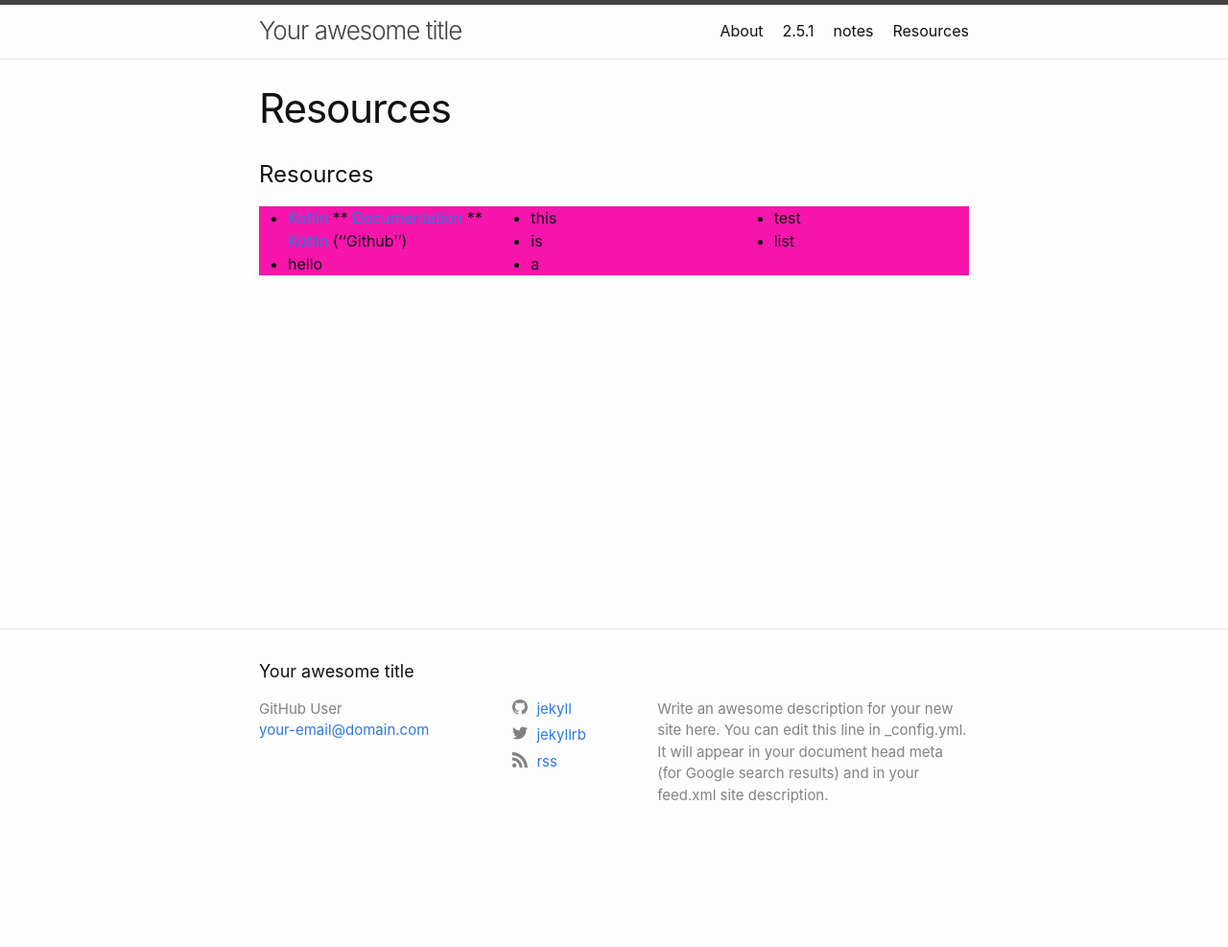
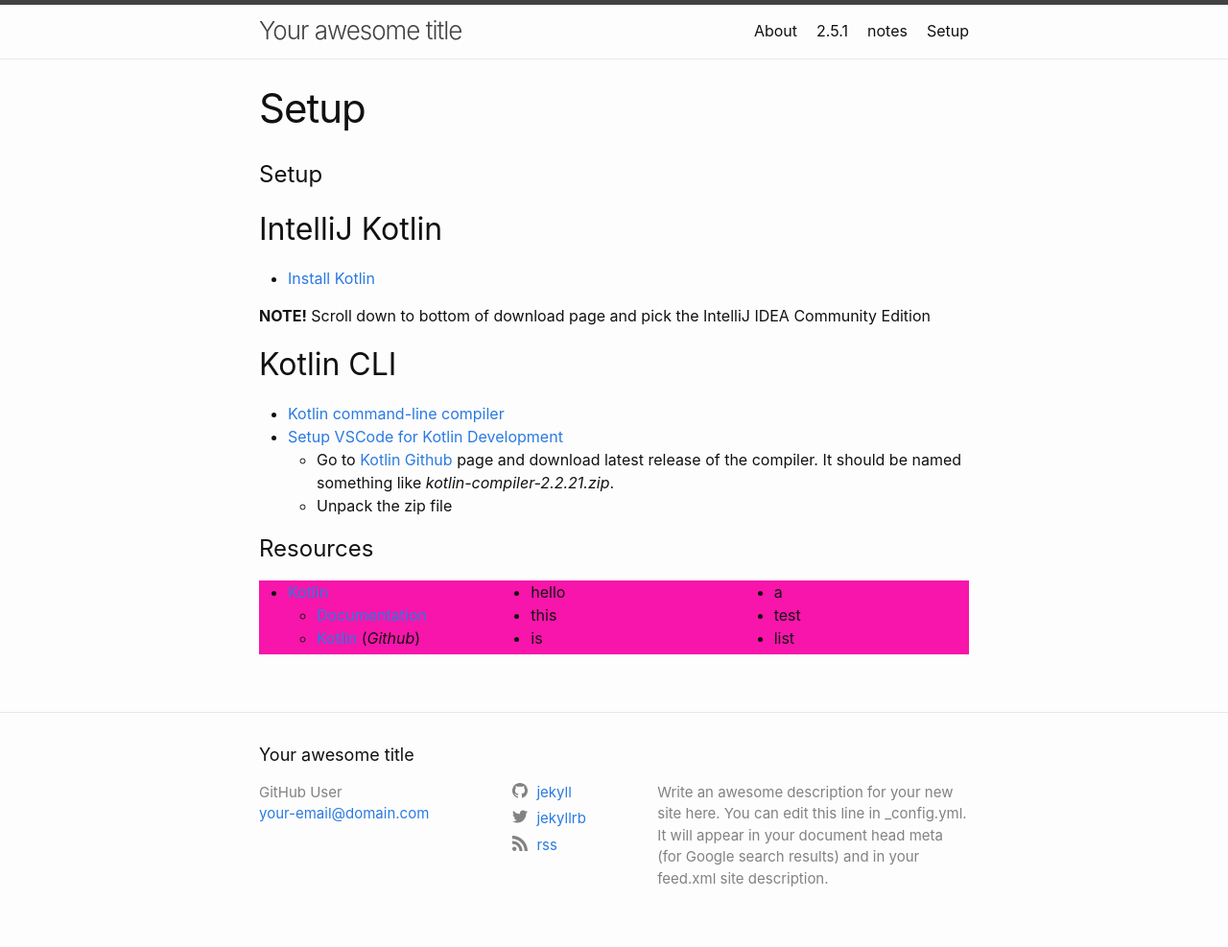
Before and after one commit to viking-cat/notes, a Jekyll site: the page built from pages/kotlin.md, in a window 1280 px wide. Shown: the whole page at 96% size. Built offline with Jekyll 4.4.1, drawn with Linux system fonts in a browser that asks for light colours; our own code applies the rules of GitHub Pages for plain Markdown files; before the commit the page ends 900 px from its top, so only the background shows below that.

Commit message:
Revise Kotlin setup and resource links
Updated Kotlin setup instructions and added resources.

```diff
--- a/pages/kotlin.md
+++ b/pages/kotlin.md
@@ -1,11 +1,21 @@
+# Setup
+
+## IntelliJ Kotlin
+* [Install Kotlin](https://kotlinlang.org/docs/getting-started.html#install-kotlin)
+
+**NOTE!** Scroll down to bottom of download page and pick the IntelliJ IDEA Community Edition
+
+## Kotlin CLI
+* [Kotlin command-line compiler](https://kotlinlang.org/docs/command-line.html)
+* [Setup VSCode for Kotlin Development](https://in-kotlin.com/ide/vscode/setup-vscode-for-kotlin-development/)
+    * Go to [Kotlin Github](https://github.com/JetBrains/kotlin) page and download latest release of the compiler. It should be named something like *kotlin-compiler-2.2.21.zip*.
+    * Unpack the zip file
 
 # Resources
-
-<!-- Resources -->
 {% capture myblock %}
 * [Kotlin](https://kotlinlang.org/)
-** [Documentation](https://kotlinlang.org/docs/home.html)
-** [Kotlin](https://github.com/JetBrains/kotlin) (''Github'')
+    * [Documentation](https://kotlinlang.org/docs/home.html)
+    * [Kotlin](https://github.com/JetBrains/kotlin) (*Github*)
 * hello
 * this
 * is
```
